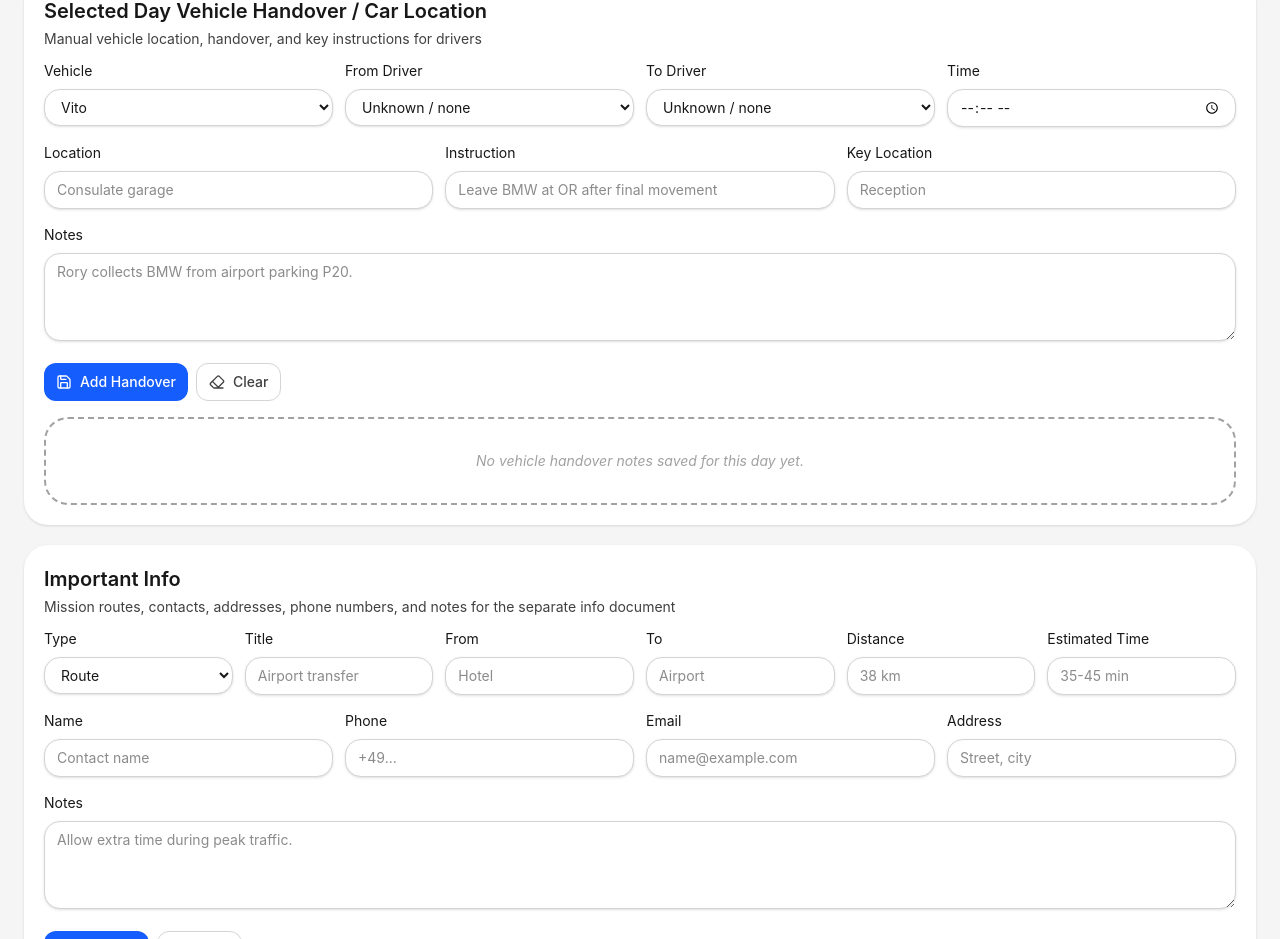
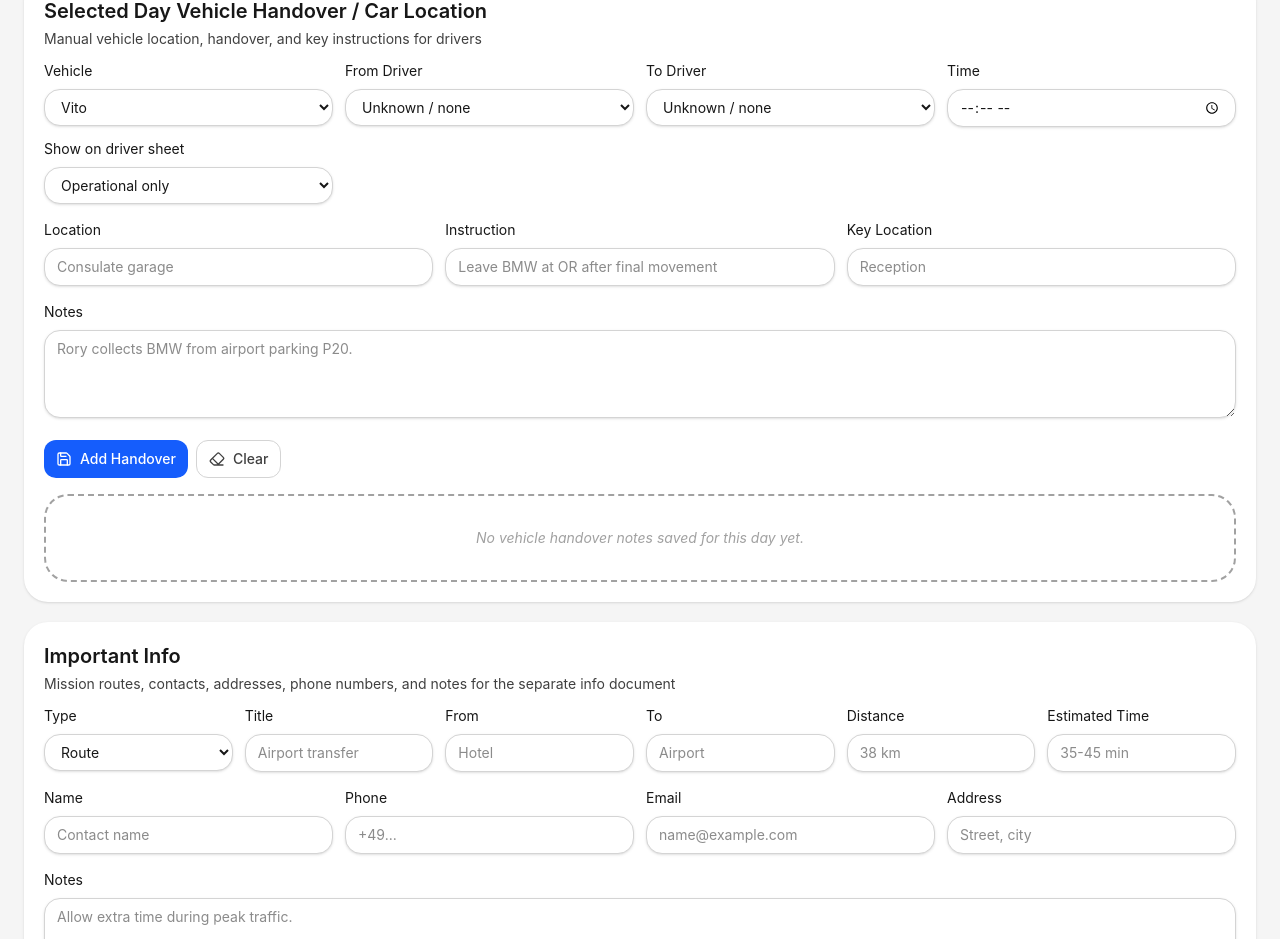
Before and after one commit to retronlinede-design/toolstack-schedule-it, a React (Vite) app: page / in a window 1280 px wide. Shown: the part 1557-2496 px from the top of the page. Built offline with nearby package versions, Linux system fonts and the light colour scheme.

Commit message:
ScheduleIt: add driver visibility control for vehicle handovers

```diff
--- a/src/App.jsx
+++ b/src/App.jsx
@@ -432,6 +432,7 @@ export default function ScheduleItApp() {
         vehicleId: noteDraft.vehicleId,
         fromDriverId: noteDraft.fromDriverId || "",
         toDriverId: noteDraft.toDriverId || "",
+        visibleToDriverIds: Array.isArray(noteDraft.visibleToDriverIds) ? noteDraft.visibleToDriverIds : [],
         location: noteDraft.location || "",
         instruction: noteDraft.instruction || "",
         keyLocation: noteDraft.keyLocation || "",
--- a/src/components/OperationalView.jsx
+++ b/src/components/OperationalView.jsx
@@ -51,7 +51,7 @@ function ensureHandoverDayGroups(dayGroups, vehicleHandoverNotes, scheduleDays,
   const groupsByKey = new Map(dayGroups.map((group) => [group.key, group]));
 
   vehicleHandoverNotes
-    .filter((note) => !selectedDriverId || note.fromDriverId === selectedDriverId || note.toDriverId === selectedDriverId)
+    .filter((note) => !selectedDriverId || handoverVisibleToDriver(note, selectedDriverId))
     .forEach((note) => {
       const day = scheduleDays.find((item) => item.id === note.scheduleDayId);
       const key = note.scheduleDayId || day?.date || "unscheduled";
@@ -204,8 +204,16 @@ function OperationalTable({ entries, driversById, vehiclesById, onEdit, onDelete
 function handoverRowsFor(vehicleHandoverNotes, scheduleDayId, selectedDriverId) {
   return [...(vehicleHandoverNotes || [])]
     .filter((note) => note.scheduleDayId === scheduleDayId)
-    .filter((note) => !selectedDriverId || note.fromDriverId === selectedDriverId || note.toDriverId === selectedDriverId)
+    .filter((note) => !selectedDriverId || handoverVisibleToDriver(note, selectedDriverId))
     .sort((a, b) => (a.sortOrder ?? Number.MAX_SAFE_INTEGER) - (b.sortOrder ?? Number.MAX_SAFE_INTEGER));
+}
+
+function handoverVisibleToDriver(note, selectedDriverId) {
+  return (
+    (Array.isArray(note.visibleToDriverIds) && note.visibleToDriverIds.includes(selectedDriverId)) ||
+    note.fromDriverId === selectedDriverId ||
+    note.toDriverId === selectedDriverId
+  );
 }
 
 function HandoverTable({ notes, driversById, vehiclesById }) {
@@ -267,7 +275,7 @@ export default function OperationalView({
   );
   const dayGroups = ensureHandoverDayGroups(groupEntries(entries, driversById, vehiclesById, groupByDriver), vehicleHandoverNotes, scheduleDays, selectedDriverId);
   const visibleHandoverNotes = vehicleHandoverNotes.filter(
-    (note) => !selectedDriverId || note.fromDriverId === selectedDriverId || note.toDriverId === selectedDriverId,
+    (note) => !selectedDriverId || handoverVisibleToDriver(note, selectedDriverId),
   );
 
   if (entries.length === 0 && visibleHandoverNotes.length === 0) {
--- a/src/components/ScheduleBuilder.jsx
+++ b/src/components/ScheduleBuilder.jsx
@@ -135,6 +135,7 @@ export default function ScheduleBuilder({
     vehicleId: "",
     fromDriverId: "",
     toDriverId: "",
+    visibleToDriverIds: [],
     location: "",
     instruction: "",
     keyLocation: "",
@@ -269,6 +270,7 @@ export default function ScheduleBuilder({
       vehicleId: draft.vehicleId || vehicles[0]?.id || "",
       fromDriverId: "",
       toDriverId: "",
+      visibleToDriverIds: [],
       location: "",
       instruction: "",
       keyLocation: "",
@@ -280,8 +282,22 @@ export default function ScheduleBuilder({
   }
 
   function editHandover(note) {
-    setHandoverDraft({ ...note });
+    setHandoverDraft({ ...note, visibleToDriverIds: Array.isArray(note.visibleToDriverIds) ? note.visibleToDriverIds : [] });
     setHandoverErrors({});
+  }
+
+  function updateHandoverVisibility(value) {
+    let visibleToDriverIds = [];
+    if (value === "all") visibleToDriverIds = drivers.map((driver) => driver.id);
+    if (value && value !== "none" && value !== "all") visibleToDriverIds = [value];
+    updateHandoverField("visibleToDriverIds", visibleToDriverIds);
+  }
+
+  function handoverVisibilityValue(note = handoverDraft) {
+    const visibleIds = Array.isArray(note.visibleToDriverIds) ? note.visibleToDriverIds : [];
+    if (visibleIds.length === 0) return "none";
+    if (drivers.length > 0 && drivers.every((driver) => visibleIds.includes(driver.id))) return "all";
+    return visibleIds[0] || "none";
   }
 
   function saveHandover() {
@@ -761,6 +777,17 @@ export default function ScheduleBuilder({
           <Field label="Time">
             <Input type="time" value={handoverDraft.time} onChange={(event) => updateHandoverField("time", event.target.value)} />
           </Field>
+          <Field label="Show on driver sheet">
+            <Select value={handoverVisibilityValue()} onChange={(event) => updateHandoverVisibility(event.target.value)}>
+              <option value="none">Operational only</option>
+              {drivers.map((driver) => (
+                <option key={driver.id} value={driver.id}>
+                  {driver.name}
+                </option>
+              ))}
+              <option value="all">Both drivers</option>
+            </Select>
+          </Field>
         </div>
         <div className="grid gap-3 md:grid-cols-3">
           <Field label="Location" error={handoverErrors.note}>
@@ -799,6 +826,7 @@ export default function ScheduleBuilder({
                   <th className="border border-neutral-200 p-3 text-left">Vehicle</th>
                   <th className="border border-neutral-200 p-3 text-left">From Driver</th>
                   <th className="border border-neutral-200 p-3 text-left">To Driver</th>
+                  <th className="border border-neutral-200 p-3 text-left">Driver Sheet</th>
                   <th className="border border-neutral-200 p-3 text-left">Location</th>
                   <th className="border border-neutral-200 p-3 text-left">Instruction</th>
                   <th className="border border-neutral-200 p-3 text-left">Key Location</th>
@@ -815,6 +843,11 @@ export default function ScheduleBuilder({
                       <td className="border border-neutral-200 p-3 font-semibold text-neutral-900">{getName(vehicles, note.vehicleId)}</td>
                       <td className="border border-neutral-200 p-3">{note.fromDriverId ? getName(drivers, note.fromDriverId) : "-"}</td>
                       <td className="border border-neutral-200 p-3">{note.toDriverId ? getName(drivers, note.toDriverId) : "-"}</td>
+                      <td className="border border-neutral-200 p-3">
+                        {Array.isArray(note.visibleToDriverIds) && note.visibleToDriverIds.length > 0
+                          ? note.visibleToDriverIds.map((id) => getName(drivers, id)).join(", ")
+                          : "Operational only"}
+                      </td>
                       <td className="border border-neutral-200 p-3">{note.location || "-"}</td>
                       <td className="border border-neutral-200 p-3">{note.instruction || "-"}</td>
                       <td className="border border-neutral-200 p-3">{note.keyLocation || "-"}</td>
--- a/src/utils/exportHtml.js
+++ b/src/utils/exportHtml.js
@@ -268,7 +268,7 @@ function handoverRowsFor(schedule, scheduleDayId, driverId) {
 
   return [...(schedule.vehicleHandoverNotes || [])]
     .filter((note) => note.scheduleDayId === scheduleDayId)
-    .filter((note) => !driverId || note.fromDriverId === driverId || note.toDriverId === driverId)
+    .filter((note) => !driverId || handoverVisibleToDriver(note, driverId))
     .sort((a, b) => (a.sortOrder ?? Number.MAX_SAFE_INTEGER) - (b.sortOrder ?? Number.MAX_SAFE_INTEGER))
     .map((note) => [
       cell(note.time, "time-cell"),
@@ -280,6 +280,14 @@ function handoverRowsFor(schedule, scheduleDayId, driverId) {
       cell(note.keyLocation),
       cell(note.notes, "wrap-cell"),
     ]);
+}
+
+function handoverVisibleToDriver(note, driverId) {
+  return (
+    (Array.isArray(note.visibleToDriverIds) && note.visibleToDriverIds.includes(driverId)) ||
+    note.fromDriverId === driverId ||
+    note.toDriverId === driverId
+  );
 }
 
 function handoverTable(schedule, scheduleDayId, driverId) {
@@ -298,7 +306,7 @@ function ensureOperationalHandoverDayGroups(dayGroups, schedule, driverId) {
   const groupsByKey = new Map(dayGroups.map((group) => [group.key, group]));
 
   (schedule.vehicleHandoverNotes || [])
-    .filter((note) => !driverId || note.fromDriverId === driverId || note.toDriverId === driverId)
+    .filter((note) => !driverId || handoverVisibleToDriver(note, driverId))
     .forEach((note) => {
       const day = schedule.scheduleDays.find((item) => item.id === note.scheduleDayId);
       const dayKey = note.scheduleDayId || day?.date || "unscheduled";
@@ -325,7 +333,7 @@ function operationalSections(schedule, driverId, groupByDriver) {
   );
 
   const visibleHandovers = (schedule.vehicleHandoverNotes || []).filter(
-    (note) => !driverId || note.fromDriverId === driverId || note.toDriverId === driverId,
+    (note) => !driverId || handoverVisibleToDriver(note, driverId),
   );
 
   if (movements.length === 0 && visibleHandovers.length === 0) return `<p class="empty">No records available for this view.</p>`;
--- a/src/utils/storage.js
+++ b/src/utils/storage.js
@@ -78,6 +78,15 @@ function migrateRouteNotesToImportantInfo(routeNotes, scheduleDays, drivers) {
   });
 }
 
+function normalizeVehicleHandoverNotes(notes) {
+  return notes.map((note) => ({
+    ...note,
+    visibleToDriverIds: Array.isArray(note.visibleToDriverIds)
+      ? note.visibleToDriverIds
+      : [note.fromDriverId, note.toDriverId].filter(Boolean),
+  }));
+}
+
 export function normalizeState(state) {
   const scheduleDays = state?.scheduleDays || [];
   const movements = withSortOrders(scheduleDays, state?.movements || []);
@@ -86,7 +95,7 @@ export function normalizeState(state) {
   const importantInfoItems = Array.isArray(state?.importantInfoItems)
     ? state.importantInfoItems
     : migrateRouteNotesToImportantInfo(routeNotes, scheduleDays, drivers);
-  const vehicleHandoverNotes = Array.isArray(state?.vehicleHandoverNotes) ? state.vehicleHandoverNotes : [];
+  const vehicleHandoverNotes = normalizeVehicleHandoverNotes(Array.isArray(state?.vehicleHandoverNotes) ? state.vehicleHandoverNotes : []);
 
   return {
     ...defaultScheduleState,
```
